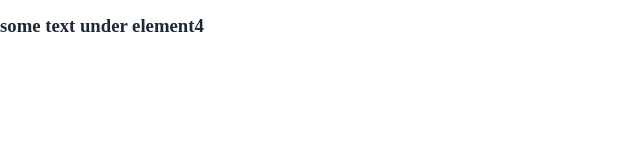
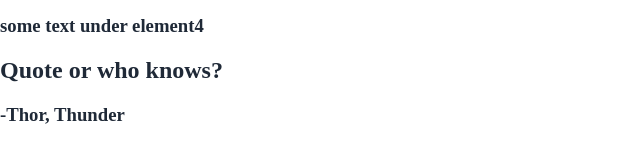
Before and after one commit to euilee0129/landing-page, a plain HTML site: page index.html in a window 1280 px wide. Shown: the part 583-746 px from the top of the page, without its empty margins (0-640 px from the left). Drawn offline with Linux system fonts and the light colour scheme.

Commit message:
index.html updated box3 to contain relevant items

```diff
--- a/index.html
+++ b/index.html
@@ -46,7 +46,10 @@
 
     </div>
     <div class ="box3">
-
+        <div class="quote-box">
+            <h2>Quote or who knows?</h2>
+            <h3>-Thor, Thunder</h3>
+        </div>
     </div>
 </body>
 </html>
```
